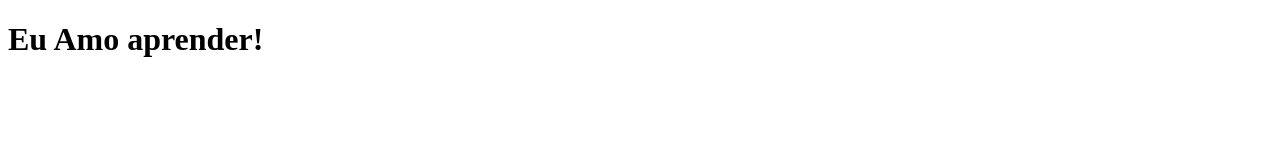
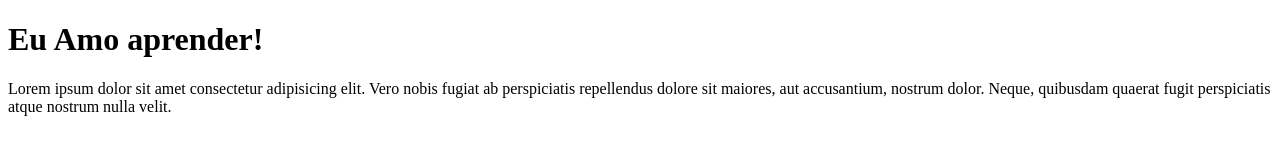
Before and after one commit to DeveloperGabriel0/i-did-alone, a plain HTML site: page alone-site/index.html in a window 1280 px wide. Drawn offline with Linux system fonts and the light colour scheme.

Commit message:
acabei de adicionar uma nova linha

```diff
--- a/alone-site/index.html
+++ b/alone-site/index.html
@@ -8,5 +8,7 @@
 </head>
 <body>
     <h1>Eu Amo aprender!</h1>
+    <p>Lorem ipsum dolor sit amet consectetur adipisicing elit. Vero nobis fugiat ab perspiciatis repellendus dolore sit maiores, aut accusantium, nostrum dolor. Neque, quibusdam quaerat fugit perspiciatis atque nostrum nulla velit.</p>
+
 </body>
 </html>
```
